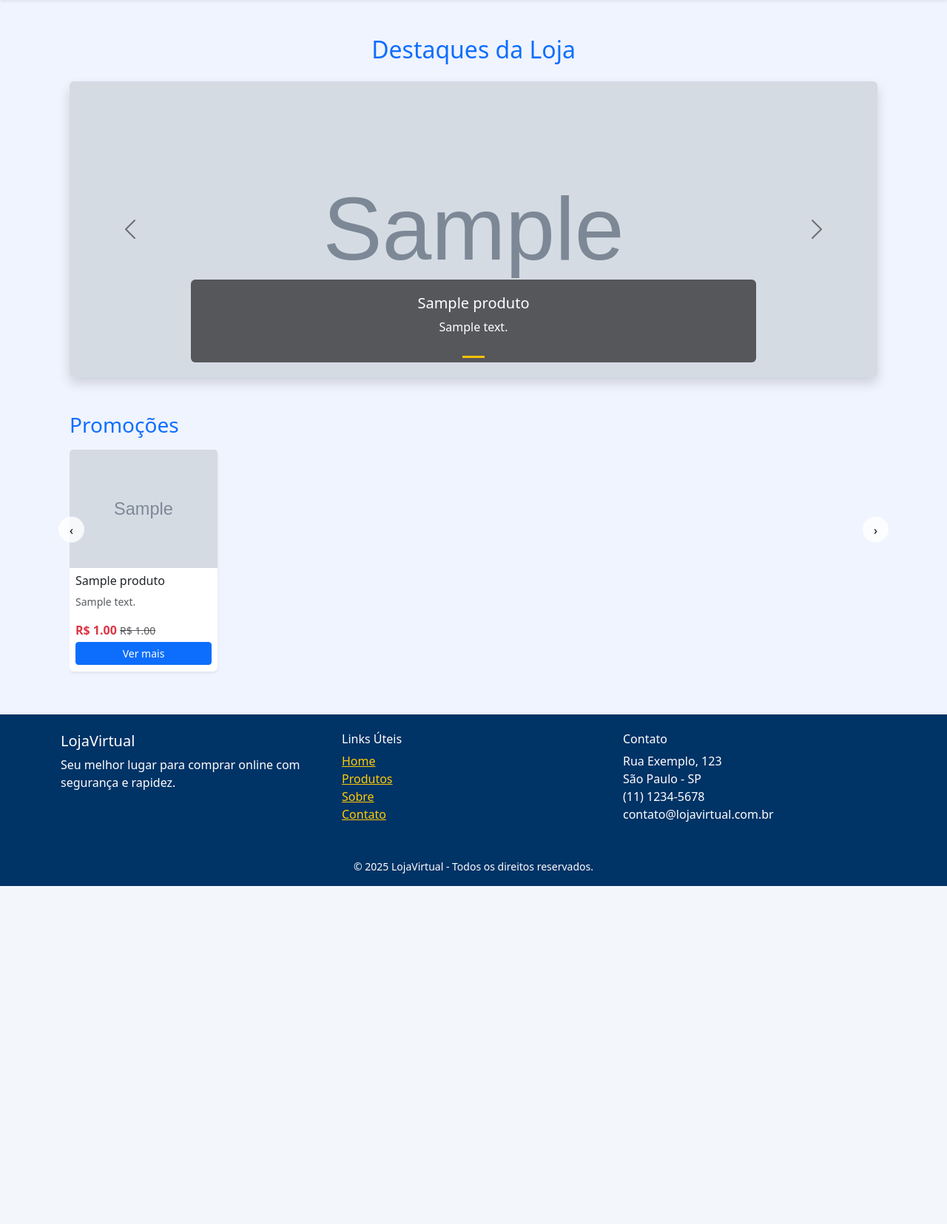
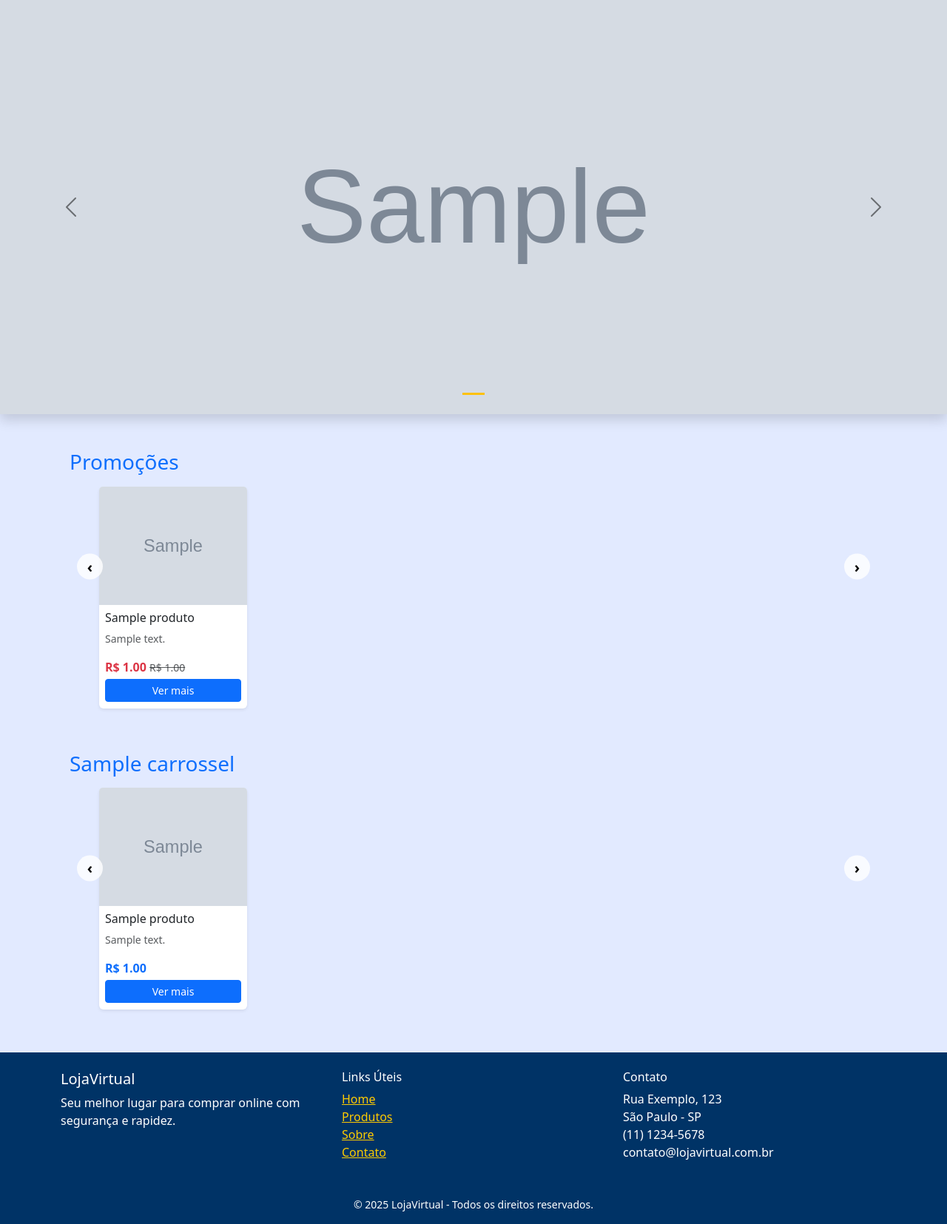
Before and after one commit to Mateus00/LojaOnline, a Django app: page / in a window 1280 px wide. Shown: the part 56-1711 px from the top of the page at 74% size. Before the commit the page ends 1254 px from the top, so only its background shows below. Run offline with Django 5.2, Linux system fonts and the light colour scheme; tables that the repository leaves empty hold one stand-in row (values such as "Sample post"); grey boxes marked "Sample" are stand-in pictures.

Commit message:
Carrossel de itens dinamicos, banners agora sao separados

```diff
--- a/catalogo/models.py
+++ b/catalogo/models.py
@@ -14,6 +14,7 @@ class Produto(models.Model):
     preco = models.DecimalField(max_digits=8, decimal_places=2)
     imagem = models.ImageField(upload_to='produtos/')
     categoria = models.ForeignKey(Categoria, on_delete=models.CASCADE)
+    banner = models.BooleanField(default=False)
     promocao = models.BooleanField(default=False)
     preco_promocional = models.DecimalField(max_digits=8, decimal_places=2)
     data_adicionado = models.DateTimeField(auto_now_add=True)
@@ -21,3 +22,19 @@ class Produto(models.Model):
 
     def __str__(self):
         return self.nome
+
+class Carrossel(models.Model):
+    titulo = models.CharField(max_length=100)
+    categoria = models.ForeignKey(Categoria, on_delete=models.CASCADE)
+
+    def __str__(self):
+        return self.titulo
+
+class Banner(models.Model):
+    titulo = models.CharField(max_length=100)
+    descricao = models.TextField()
+    imagem = models.ImageField(upload_to='produtos/')
+    data_adicionado = models.DateTimeField(auto_now_add=True)
+
+    def __str__(self):
+        return self.titulo
--- a/loja/views.py
+++ b/loja/views.py
@@ -2,23 +2,33 @@ from django.shortcuts import render
 from django.db.models import Sum
 from catalogo.models import Produto
 from carrinho.models import ItemCarrinho
-
+from catalogo.models import Produto, Carrossel, Banner
+from carrinho.models import ItemCarrinho
 
 def carrinho_qtd(request):
-    """Função auxiliar para obter quantidade total de itens no carrinho do usuário."""
     user = request.user
     if user.is_authenticated:
         total = ItemCarrinho.objects.filter(usuario=user).aggregate(total_qtd=Sum('quantidade'))['total_qtd']
         return total or 0
     return 0
 
+def home_view(request):
+    carrosseis = Carrossel.objects.all()
+    carrosseis_dinamicos = []
 
-def home_view(request):
+    for carrossel in carrosseis:
+        produtos = Produto.objects.filter(categoria=carrossel.categoria)
+        if produtos.exists():
+            carrosseis_dinamicos.append({
+                'titulo': carrossel.titulo,
+                'produtos': produtos,
+            })
+
     contexto = {
-        #'carrinho_qtd': carrinho_qtd(request),
-        'carrinho_qtd': 2,
-        'produtos': Produto.objects.all()[:5],
-        'produtos_promocao': Produto.objects.filter(promocao=True)
+        'carrinho_qtd': 2,  # ou carrinho_qtd(request)
+        'banners': Banner.objects.all(),
+        'produtos_promocao': Produto.objects.filter(promocao=True),
+        'carrosseis_dinamicos': carrosseis_dinamicos,
     }
     return render(request, 'home.html', contexto)
 
--- a/templates/base.html
+++ b/templates/base.html
@@ -11,7 +11,7 @@
 
     <style>
         body {
-            background-color: #f0f4ff; /* Azul muito claro para o fundo */
+            background-color:rgba(223, 232, 255, 0.89); /* Azul muito claro para o fundo */
             color: #1a1a1a;
         }
 
@@ -96,6 +96,10 @@
         </div>
     </nav>
 
+    <section name="Inicio">
+        {% block outside_main %}{% endblock %}
+    </section>
+
     <main class="container my-4">
         {% block content %}
         {% endblock %}
--- a/templates/home.html
+++ b/templates/home.html
@@ -2,8 +2,9 @@
 
 {% block extra_css %}
 <style>
+    /* Carrossel principal (destaques) */
     .carousel-img {
-        height: 400px;
+        height: 70dvh;
         object-fit: cover;
     }
 
@@ -21,7 +22,15 @@
         filter: invert(1);
     }
 
-    /* Estilo do carrossel horizontal */
+    .carousel.slide {
+        width: 100vw;
+    }
+
+    .carousel-item {
+        transition: opacity 0.7s ease-in-out;
+    }
+
+    /* Carrossel horizontal (promoções) */
     .stream-carousel {
         position: relative;
     }
@@ -32,6 +41,8 @@
         scroll-behavior: smooth;
         gap: 1rem;
         padding-bottom: 10px;
+        padding-left: 40px;
+        padding-right: 40px;
     }
 
     .scroll-container::-webkit-scrollbar {
@@ -48,6 +59,23 @@
         width: 200px;
         min-height: 300px;
         border: none;
+        animation: fadeInUp 0.6s ease forwards;
+        opacity: 0;
+    }
+
+    .product-card:nth-child(n) {
+        animation-delay: calc(0.1s * var(--i));
+    }
+
+    @keyframes fadeInUp {
+        from {
+            transform: translateY(20px);
+            opacity: 0;
+        }
+        to {
+            transform: translateY(0);
+            opacity: 1;
+        }
     }
 
     .scroll-btn {
@@ -61,44 +89,41 @@
         height: 35px;
         z-index: 1;
         cursor: pointer;
+        font-size: 20px;
+        font-weight: bold;
     }
 
     .scroll-left {
-        left: -15px;
+        left: 10px;
     }
 
     .scroll-right {
-        right: -15px;
+        right: 10px;
     }
 </style>
 {% endblock %}
 
-{% block content %}
-<div class="container my-5">
-    <h2 class="mb-4 text-center text-primary">Destaques da Loja</h2>
-
-    {% if produtos %}
-    <div id="carouselProdutos" class="carousel slide" data-bs-ride="carousel">
+{% block outside_main %}
+{% if banners %}
+<div id="carouselProdutos" class="carousel slide carousel-fade" data-bs-ride="carousel">
     <!-- Indicadores -->
     <div class="carousel-indicators">
-            {% for produto in produtos %}
-                <button type="button" data-bs-target="#carouselProdutos" data-bs-slide-to="{{ forloop.counter0 }}" {% if forloop.first %}class="active" aria-current="true"{% endif %} aria-label="Slide {{ forloop.counter }}"></button>
+        {% for banner in banners %}
+            <button type="button" data-bs-target="#carouselProdutos" data-bs-slide-to="{{ forloop.counter0 }}"
+                {% if forloop.first %}class="active" aria-current="true"{% endif %}
+                aria-label="Slide {{ forloop.counter }}"></button>
         {% endfor %}
     </div>
 
     <!-- Slides -->
-        <div class="carousel-inner rounded shadow">
-            {% for produto in produtos %}
+    <div class="carousel-inner shadow rounded-0">
+        {% for banner in banners %}
         <div class="carousel-item {% if forloop.first %}active{% endif %}">
-                {% if produto.imagem %}
-                    <img src="{{ produto.imagem.url }}" class="d-block w-100 img-fluid carousel-img" alt="{{ produto.nome }}">
+            {% if banner.imagem %}
+                <img src="{{ banner.imagem.url }}" class="d-block w-100 carousel-img" alt="{{ banner.titulo }}">
             {% else %}
-                    <img src="https://via.placeholder.com/1200x400.png?text=Sem+Imagem" class="d-block w-100 img-fluid carousel-img" alt="Sem imagem">
+                <img src="https://via.placeholder.com/1200x400.png?text=Sem+Imagem" class="d-block w-100 carousel-img" alt="Sem imagem">
             {% endif %}
-                <div class="carousel-caption d-none d-md-block rounded">
-                    <h5>{{ produto.nome }}</h5>
-                    <p>{{ produto.descricao|truncatewords:15 }}</p>
-                </div>
         </div>
         {% endfor %}
     </div>
@@ -116,18 +141,17 @@
 {% else %}
     <p class="text-center">Nenhum produto disponível no momento.</p>
 {% endif %}
-</div>
+{% endblock outside_main %}
 
+{% block content %}
 <!-- Carrossel horizontal estilo streaming -->
 <div class="container my-5">
     <h3 class="mb-3 text-primary">Promoções</h3>
     <div class="stream-carousel">
-        <button class="scroll-btn scroll-left" onclick="scrollCarousel(-1)">
-            ‹
-        </button>
+        <button class="scroll-btn scroll-left" onclick="scrollCarousel(-1)">‹</button>
         <div class="scroll-container" id="streamCarousel">
             {% for produto in produtos_promocao %}
-            <div class="card product-card shadow-sm">
+            <div class="card product-card shadow-sm" style="--i:{{ forloop.counter }}">
                 {% if produto.imagem %}
                     <img src="{{ produto.imagem.url }}" class="card-img-top" alt="{{ produto.nome }}" style="height: 160px; object-fit: cover;">
                 {% else %}
@@ -145,11 +169,39 @@
             </div>
             {% endfor %}
         </div>
-        <button class="scroll-btn scroll-right" onclick="scrollCarousel(1)">
-            ›
-        </button>
+        <button class="scroll-btn scroll-right" onclick="scrollCarousel(1)">›</button>
     </div>
 </div>
+
+<!-- Carrosséis dinâmicos por categoria -->
+{% for bloco in carrosseis_dinamicos %}
+<div class="container my-5">
+    <h3 class="mb-3 text-primary">{{ bloco.titulo }}</h3>
+    <div class="stream-carousel">
+        <button class="scroll-btn scroll-left" onclick="scrollCarousel(-1)">‹</button>
+        <div class="scroll-container">
+            {% for produto in bloco.produtos %}
+            <div class="card product-card shadow-sm" style="--i:{{ forloop.counter }}">
+                {% if produto.imagem %}
+                    <img src="{{ produto.imagem.url }}" class="card-img-top" alt="{{ produto.nome }}" style="height: 160px; object-fit: cover;">
+                {% else %}
+                    <img src="https://via.placeholder.com/200x160.png?text=Sem+Imagem" class="card-img-top" alt="Sem imagem">
+                {% endif %}
+                <div class="card-body p-2">
+                    <h6 class="card-title text-truncate">{{ produto.nome }}</h6>
+                    <p class="card-text text-muted small text-truncate">{{ produto.descricao|truncatewords:10 }}</p>
+                    <p class="mb-1">
+                        <span class="text-primary fw-bold">R$ {{ produto.preco }}</span>
+                    </p>
+                    <a href="{% url 'produto_detalhe' produto.id %}" class="btn btn-sm btn-primary w-100">Ver mais</a>
+                </div>
+            </div>
+            {% endfor %}
+        </div>
+        <button class="scroll-btn scroll-right" onclick="scrollCarousel(1)">›</button>
+    </div>
+</div>
+{% endfor %}
 {% endblock %}
 
 {% block extra_js %}
```
Also changed, not shown: catalogo/admin.py (+10 -2 lines), catalogo/migrations/0005_produto_banner.py (added), catalogo/migrations/0006_carrossel.py (added), catalogo/migrations/0007_banners.py (added), catalogo/migrations/0008_rename_banners_banner.py (added). Lines whose indentation alone changed are shown as unchanged.
